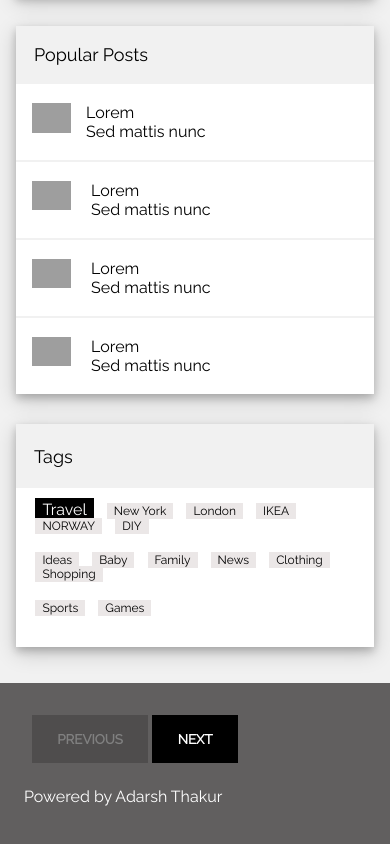
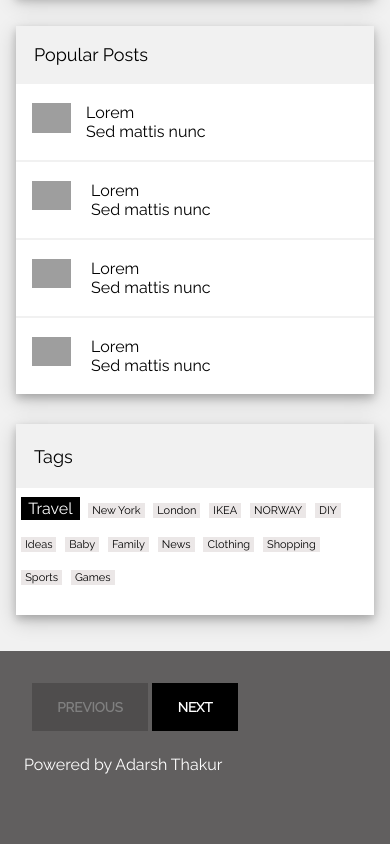
Before and after one commit to 04adarsh/w3shcoolblogtemplate-practice, a plain HTML site: page index.html in a window 390 px wide. Shown: the part 2063-2907 px from the top of the page. Drawn offline with Linux system fonts and the light colour scheme; grey boxes are pictures that could not be loaded.

Commit message:
second-commit

```diff
--- a/index.html
+++ b/index.html
@@ -52,7 +52,7 @@
                         non
                         fringilla.</p>
                     <button>Read More</button>
-                    <span class="comments">Comments <span class="comment-count ml-4">2</span></span>
+                    <span class="comments">Comments <span class="comment-count ml-4" style="border-radius:100%;padding:0 5px;">2</span></span>
 
                 </div>
             </div>
--- a/style.css
+++ b/style.css
@@ -246,4 +246,17 @@ body{
     .right-container{
         width: 100%;
     }
+    .tags .all-tags{
+
+        padding: 1em 0.2em;
+        font-size: 11px;
+
+     }
+    .tags .all-tags span{
+        margin:3px;
+        padding: 1px 4px;
+
+     }
+
+
  }
```
